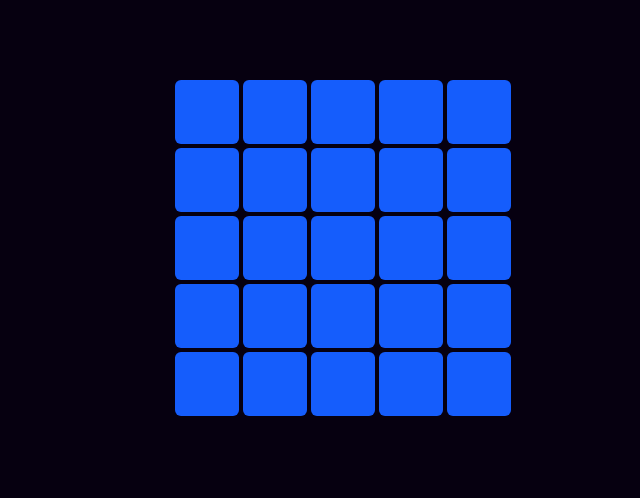
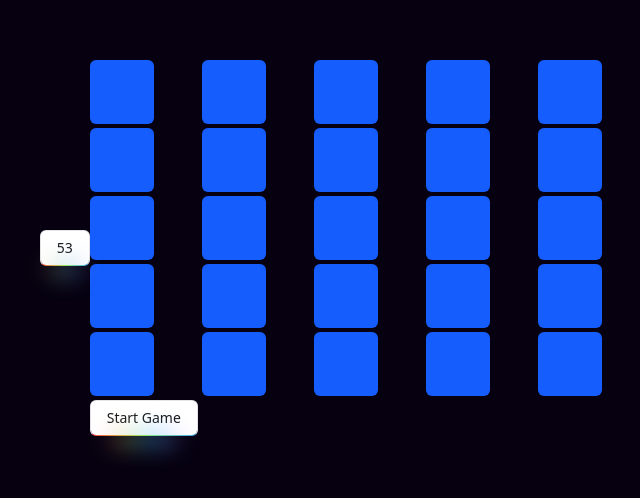
Before and after one commit to Masralai/mind-snap, a Next.js app in the folder client/: page / in a window 1280 px wide. Shown: the part 152-650 px from the top of the page, without its empty margins (297-937 px from the left). Built offline with nearby package versions, Linux system fonts and the light colour scheme.

Commit message:
flash logic

```diff
--- a/client/app/globals.css
+++ b/client/app/globals.css
@@ -45,6 +45,20 @@
   --radius-2xl: calc(var(--radius) + 8px);
   --radius-3xl: calc(var(--radius) + 12px);
   --radius-4xl: calc(var(--radius) + 16px);
+  --animate-rainbow: rainbow var(--speed, 2s) infinite linear;
+  --color-color-5: var(--color-5);
+  --color-color-4: var(--color-4);
+  --color-color-3: var(--color-3);
+  --color-color-2: var(--color-2);
+  --color-color-1: var(--color-1);
+  @keyframes rainbow {
+  0% {
+    background-position: 0%;
+    }
+  100% {
+    background-position: 200%;
+    }
+  }
 }
 
 :root {
@@ -80,6 +94,11 @@
   --sidebar-accent-foreground: oklch(0.21 0.006 285.885);
   --sidebar-border: oklch(0.92 0.004 286.32);
   --sidebar-ring: oklch(0.705 0.015 286.067);
+  --color-1: oklch(66.2% 0.225 25.9);
+  --color-2: oklch(60.4% 0.26 302);
+  --color-3: oklch(69.6% 0.165 251);
+  --color-4: oklch(80.2% 0.134 225);
+  --color-5: oklch(90.7% 0.231 133);
 }
 
 .dark {
@@ -114,6 +133,11 @@
   --sidebar-accent-foreground: oklch(0.985 0 0);
   --sidebar-border: oklch(1 0 0 / 10%);
   --sidebar-ring: oklch(0.552 0.016 285.938);
+  --color-1: oklch(66.2% 0.225 25.9);
+  --color-2: oklch(60.4% 0.26 302);
+  --color-3: oklch(69.6% 0.165 251);
+  --color-4: oklch(80.2% 0.134 225);
+  --color-5: oklch(90.7% 0.231 133);
 }
 
 @layer base {
--- a/client/app/page.tsx
+++ b/client/app/page.tsx
@@ -1,5 +1,5 @@
 import Squares from "@/components/Squares";
-import Grid from "@/components/ui/Grid";
+import Grid from "@/components/Grid";
 
 export default function Home() {
   return (
--- /dev/null
+++ b/client/components/Grid.tsx
@@ -0,0 +1,86 @@
+"use client"
+import { useEffect, useState } from "react"
+import { RainbowButton } from "./ui/rainbow-button"
+
+interface TileProps {
+    value: number,
+    onclick: () => void
+}
+
+function Tile({ value, onclick }: TileProps) {
+
+
+    let bgColor = "bg-blue-600"
+    if (value === 1) bgColor = "bg-green-500"
+    if (value === 2) bgColor = "bg-red-500"
+
+    return (
+        <div
+
+            onClick={onclick}
+            className={`h-16 w-16 rounded-sm ${bgColor}`}
+        />
+    )
+}
+
+export default function Grid() {
+    const [grid, setGrid] = useState<number[]>(Array(25).fill(0))
+    const [pattern, setPattern] = useState<number[]>([])
+    const [isFlashing, setIsFlashing] = useState<boolean>(false)
+    const [score, setScore] = useState<number>(0)
+    const [timeLeft, setTimeLeft] = useState<number>(60)
+    const [isActive, setIsActive] = useState<boolean>(false)
+
+    useEffect(() => {
+        var interval = setInterval(()=>{
+            setTimeLeft(prev=>prev-1)
+            return ()=>clearInterval(interval)
+        },1000)
+    }, [isActive])
+
+
+    function startGame() {
+
+        setIsActive(true)
+
+        setIsFlashing(true)
+        var arr = Array.from({ length: 25 }, (_, i) => i)
+        arr = arr.sort(() => Math.random() - 0.5).slice(0, 10)
+        setPattern(arr)
+
+        var newArr = Array(25).fill(0)
+        arr.forEach((i) => { newArr[i] = 1 })
+
+        setGrid(newArr)
+        setTimeout(() => {
+            setIsFlashing(false)
+            setGrid(Array(25).fill(0))
+        }, 1500)
+
+    }
+
+    function handleTileClick(idx: number) {
+        if (isFlashing) return
+        if (grid[idx] !== 0) return
+        const newGrid = [...grid]
+        if (pattern.includes(idx)) newGrid[idx] = 1
+        else newGrid[idx] = 2
+        setGrid(newGrid)
+    }
+
+    return (
+        <div className="flex h-screen w-screen items-center justify-center">
+            <RainbowButton variant="outline" >{timeLeft}</RainbowButton>
+            <div className="grid grid-cols-5 gap-1 w-fit ">
+                {grid.map((value, idx) => (
+                    <Tile key={idx} value={value} onclick={() => handleTileClick(idx)} />
+
+                ))}
+
+                <RainbowButton variant="outline" onClick={() => startGame()}>Start Game</RainbowButton>
+            </div>
+        </div>
+
+
+    )
+}
--- a/client/components/ui/Grid.tsx
+++ /dev/null
@@ -1,41 +0,0 @@
-"use client"
-import { useState } from "react"
-
-interface TileProps {
-    value: number,
-    onclick: () => void
-}
-
-function Tile({ value, onclick }: TileProps) {
-
-    return (
-        <div
-
-            onClick={onclick}
-            className={`h-16 w-16 rounded-sm ${value === 1 ? "bg-green-500" : "bg-blue-600"}`}
-        />
-    )
-}
-
-export default function Grid() {
-    const [grid, setGrid] = useState(Array(25).fill(0))
-
-    function handleTileClick(idx: number) {
-        const newGrid = [...grid]
-        newGrid[idx] = 1
-        setGrid(newGrid)
-    }
-
-    return (
-        <div className="flex h-screen w-screen items-center justify-center">
-            <div className="grid grid-cols-5 gap-1 w-fit ">
-                {grid.map((value, idx) => (
-                    <Tile key={idx} value={value} onclick={() => handleTileClick(idx)} />
-
-                ))}
-            </div>
-        </div>
-
-
-    )
-}
--- /dev/null
+++ b/client/components/ui/rainbow-button.tsx
@@ -0,0 +1,61 @@
+import React from "react"
+import { Slot } from "@radix-ui/react-slot"
+import { cva, VariantProps } from "class-variance-authority"
+
+import { cn } from "@/lib/utils"
+
+const rainbowButtonVariants = cva(
+  cn(
+    "relative cursor-pointer group transition-all animate-rainbow",
+    "inline-flex items-center justify-center gap-2 shrink-0",
+    "rounded-sm outline-none focus-visible:ring-[3px] aria-invalid:border-destructive",
+    "text-sm font-medium whitespace-nowrap",
+    "disabled:pointer-events-none disabled:opacity-50",
+    "[&_svg]:pointer-events-none [&_svg:not([class*='size-'])]:size-4 [&_svg]:shrink-0"
+  ),
+  {
+    variants: {
+      variant: {
+        default:
+          "border-0 bg-[linear-gradient(#121213,#121213),linear-gradient(#121213_50%,rgba(18,18,19,0.6)_80%,rgba(18,18,19,0)),linear-gradient(90deg,var(--color-1),var(--color-5),var(--color-3),var(--color-4),var(--color-2))] bg-[length:200%] text-primary-foreground [background-clip:padding-box,border-box,border-box] [background-origin:border-box] [border:calc(0.125rem)_solid_transparent] before:absolute before:bottom-[-20%] before:left-1/2 before:z-0 before:h-1/5 before:w-3/5 before:-translate-x-1/2 before:animate-rainbow before:bg-[linear-gradient(90deg,var(--color-1),var(--color-5),var(--color-3),var(--color-4),var(--color-2))] before:[filter:blur(0.75rem)] dark:bg-[linear-gradient(#fff,#fff),linear-gradient(#fff_50%,rgba(255,255,255,0.6)_80%,rgba(0,0,0,0)),linear-gradient(90deg,var(--color-1),var(--color-5),var(--color-3),var(--color-4),var(--color-2))]",
+        outline:
+          "border border-input border-b-transparent bg-[linear-gradient(#ffffff,#ffffff),linear-gradient(#ffffff_50%,rgba(18,18,19,0.6)_80%,rgba(18,18,19,0)),linear-gradient(90deg,var(--color-1),var(--color-5),var(--color-3),var(--color-4),var(--color-2))] bg-[length:200%] text-accent-foreground [background-clip:padding-box,border-box,border-box] [background-origin:border-box] before:absolute before:bottom-[-20%] before:left-1/2 before:z-0 before:h-1/5 before:w-3/5 before:-translate-x-1/2 before:animate-rainbow before:bg-[linear-gradient(90deg,var(--color-1),var(--color-5),var(--color-3),var(--color-4),var(--color-2))] before:[filter:blur(0.75rem)] dark:bg-[linear-gradient(#0a0a0a,#0a0a0a),linear-gradient(#0a0a0a_50%,rgba(255,255,255,0.6)_80%,rgba(0,0,0,0)),linear-gradient(90deg,var(--color-1),var(--color-5),var(--color-3),var(--color-4),var(--color-2))]",
+      },
+      size: {
+        default: "h-9 px-4 py-2",
+        sm: "h-8 rounded-xl px-3 text-xs",
+        lg: "h-11 rounded-xl px-8",
+        icon: "size-9",
+      },
+    },
+    defaultVariants: {
+      variant: "default",
+      size: "default",
+    },
+  }
+)
+
+interface RainbowButtonProps
+  extends
+    React.ButtonHTMLAttributes<HTMLButtonElement>,
+    VariantProps<typeof rainbowButtonVariants> {
+  asChild?: boolean
+}
+
+const RainbowButton = React.forwardRef<HTMLButtonElement, RainbowButtonProps>(
+  ({ className, variant, size, asChild = false, ...props }, ref) => {
+    const Comp = asChild ? Slot : "button"
+    return (
+      <Comp
+        data-slot="button"
+        className={cn(rainbowButtonVariants({ variant, size, className }))}
+        ref={ref}
+        {...props}
+      />
+    )
+  }
+)
+
+RainbowButton.displayName = "RainbowButton"
+
+export { RainbowButton, rainbowButtonVariants, type RainbowButtonProps }
```
Also changed, not shown: client/components.json.
